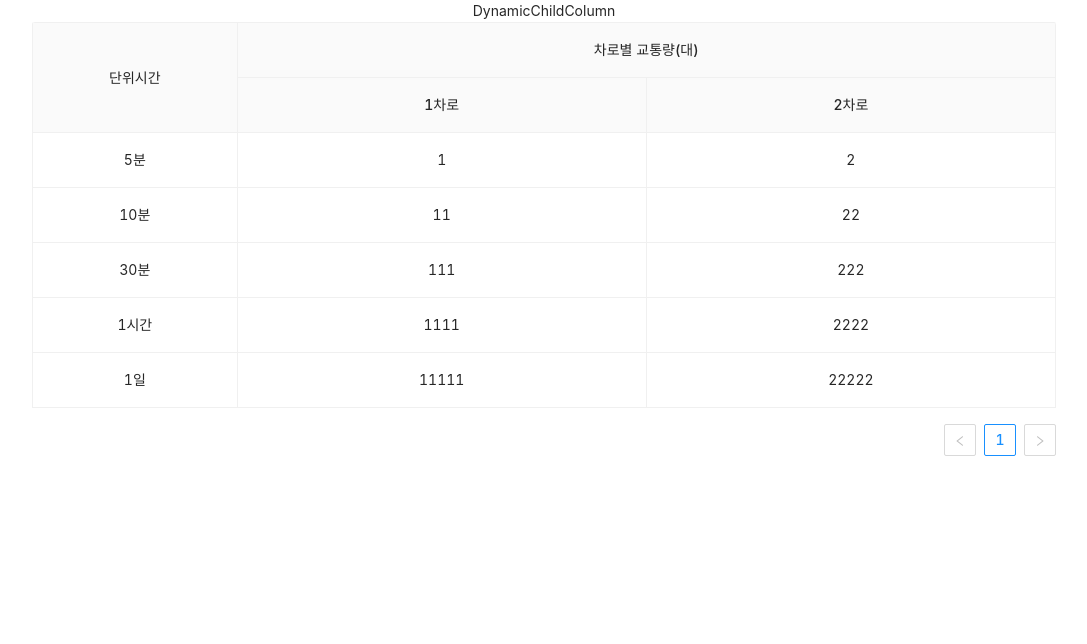
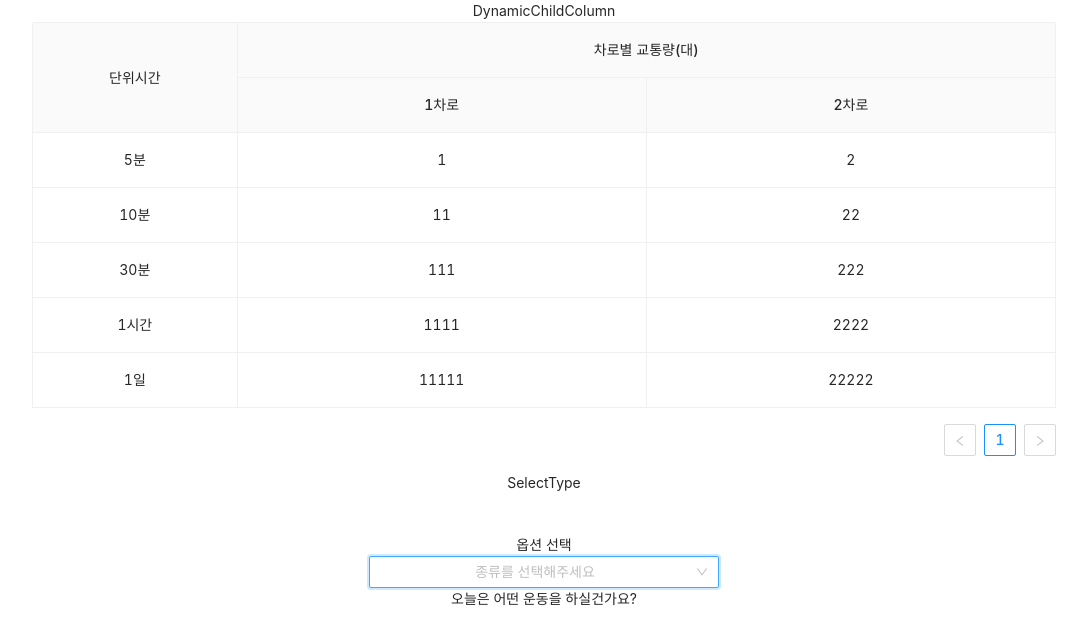
Before and after one commit to dkgus/crud, a React (Create React App) app: page / in a window 1280 px wide. Shown: the top 644 px of the page, without its empty margins (96-1183 px from the left). Built offline with nearby package versions, Linux system fonts and the light colour scheme.

Commit message:
ADD: 커스텀 셀렉트 생성

```diff
--- a/src/App.js
+++ b/src/App.js
@@ -2,6 +2,7 @@ import "./App.css";
 // import Crud from "./components/Crud";
 // import DynamicColumn from "./components/DynamicColumn";
 import DynamicChildColumn from "./components/DynamicChildColumn";
+import SelectType from "./components/SelectType";
 function App() {
   return (
     <div className="App">
@@ -10,6 +11,8 @@ function App() {
       <DynamicColumn /> */}
       DynamicChildColumn
       <DynamicChildColumn />
+      SelectType
+      <SelectType />
     </div>
   );
 }
--- /dev/null
+++ b/src/components/SelectType.js
@@ -0,0 +1,87 @@
+import React, { useState, useRef, useEffect } from "react";
+import { Select, Divider, Space, Input, message } from "antd";
+import "antd/dist/antd.css";
+
+const SelectType = () => {
+  const inputRef = useRef(null);
+  const [items, setItems] = useState(["조깅", "스쿼트", "필라테스", "피티"]);
+  const [name, setName] = useState("");
+  const [selectedType, setSelectedType] = useState("");
+  const [koreanType, setKoreanType] = useState("");
+
+  useEffect(() => {
+    console.log("selectedType", selectedType);
+  }, [selectedType, koreanType]);
+
+  const isEndWithConsonant = (korean) => {
+    const finalChrCode = korean.charCodeAt(korean.length - 1);
+    const consonantCode = (finalChrCode - 44032) % 28;
+    if (consonantCode === 0) {
+      //0이면 받침 없음 -> 를
+      setKoreanType(`${korean}를`);
+    } else {
+      setKoreanType(`${korean}을`);
+    }
+  };
+  const onNameChange = (e) => {
+    setName(e.target.value);
+  };
+  const onEnter = (e) => {
+    e.preventDefault();
+    if (e.target.value === undefined || e.target.value === "") {
+      message.warning("종류를 입력해주세요");
+      setItems([...items]);
+    } else {
+      setItems([...items, name]);
+      setName("");
+      setTimeout(() => {
+        inputRef.current.focus();
+      }, 0);
+    }
+  };
+  const onSelect = (e) => {
+    setSelectedType(e);
+    isEndWithConsonant(e);
+  };
+
+  return (
+    <>
+      <div style={{ paddingTop: 40, paddingBottom: 100 }}>
+        옵션 선택
+        <div>
+          <Select
+            onChange={onSelect}
+            style={{ width: 350 }}
+            placeholder="종류를 선택해주세요"
+            className="custom_select"
+            autoFocus
+            dropdownRender={(menu) => (
+              <>
+                {menu}
+                <Space style={{ padding: "10px 8px 4px" }}>
+                  <Input
+                    placeholder="Enter를 누르면 생성됩니다"
+                    ref={inputRef}
+                    style={{ width: 250 }}
+                    value={name}
+                    onChange={onNameChange}
+                    onPressEnter={onEnter}
+                  ></Input>
+                </Space>
+              </>
+            )}
+            options={
+              items && items.map((item) => ({ label: item, value: item }))
+            }
+          ></Select>
+        </div>
+        {koreanType === "" ? (
+          <div>오늘은 어떤 운동을 하실건가요?</div>
+        ) : (
+          <div>회원님 오늘은 {koreanType} 선택하셨네요!</div>
+        )}
+      </div>
+    </>
+  );
+};
+export default SelectType;
```
